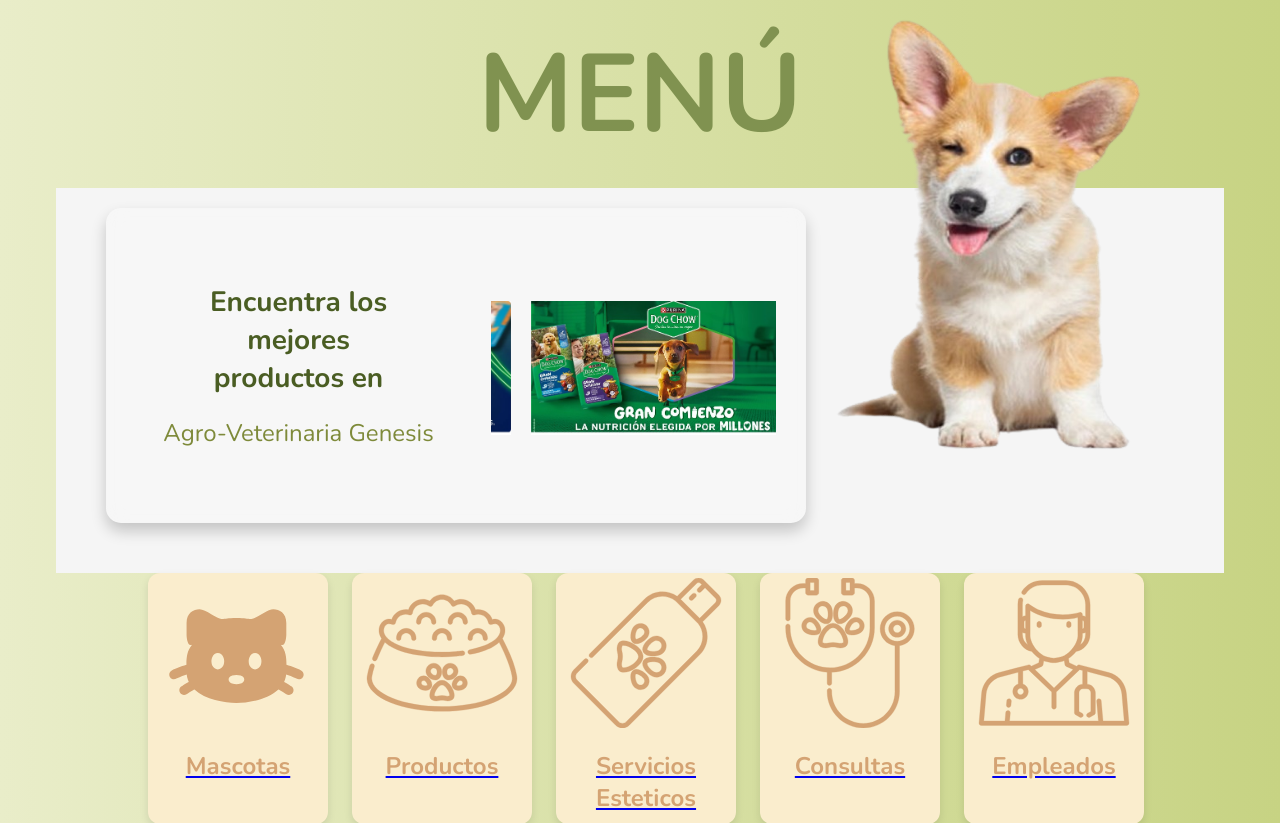
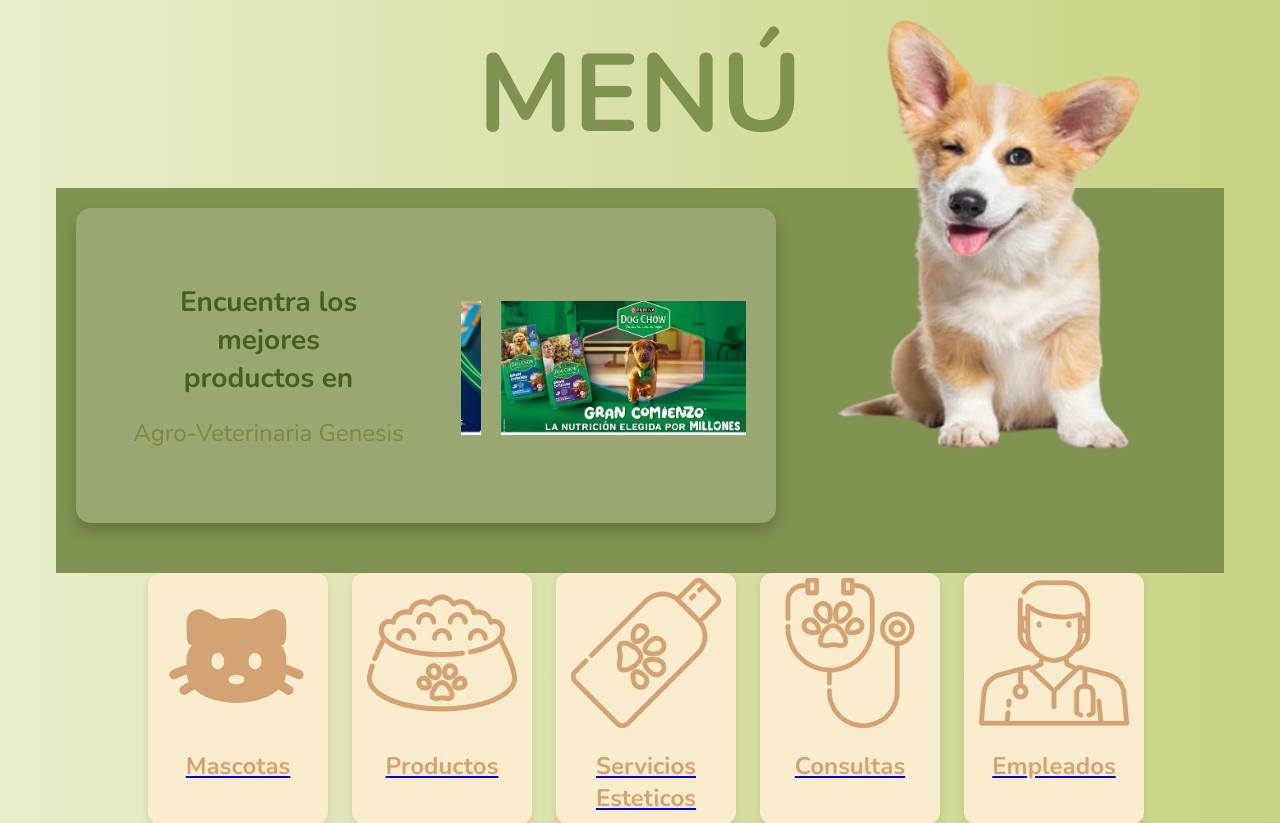
Before and after one commit to Mbelem7/VET, a Flask app: page / in a window 1280 px wide. Shown: the part 85-908 px from the top of the page. Run offline with Flask 3, Linux system fonts and the light colour scheme; the visitor is signed in with stand-in values (Sample User, id 1).

Commit message:
mas cambios en css

```diff
--- a/static/styles/carrusel.css
+++ b/static/styles/carrusel.css
@@ -160,7 +160,7 @@
 .carrusel{
     display: flex;
     justify-content: flex-start;
-    padding-left: 50px;
+    /* padding-left: 50px;  */
 }
 
 .promo-text {
--- a/static/styles/stylesindex.css
+++ b/static/styles/stylesindex.css
@@ -252,7 +252,7 @@ body {
     justify-content: center;
     align-items: center;
     padding: 20px;
-    background-color: #f5f5f5;
+    background-color: #809250;
 }
 
 .promo-box {
@@ -263,7 +263,7 @@ body {
     flex-wrap: wrap;
     max-width: 1200px;
     width: 100%;
-    background-color: rgba(255, 255, 255, 0.85);
+    background-color: #809250;
     border-radius: 20px;
     overflow: hidden;
     box-shadow: 0 0 15px rgba(0, 0, 0, 0.1);
```
